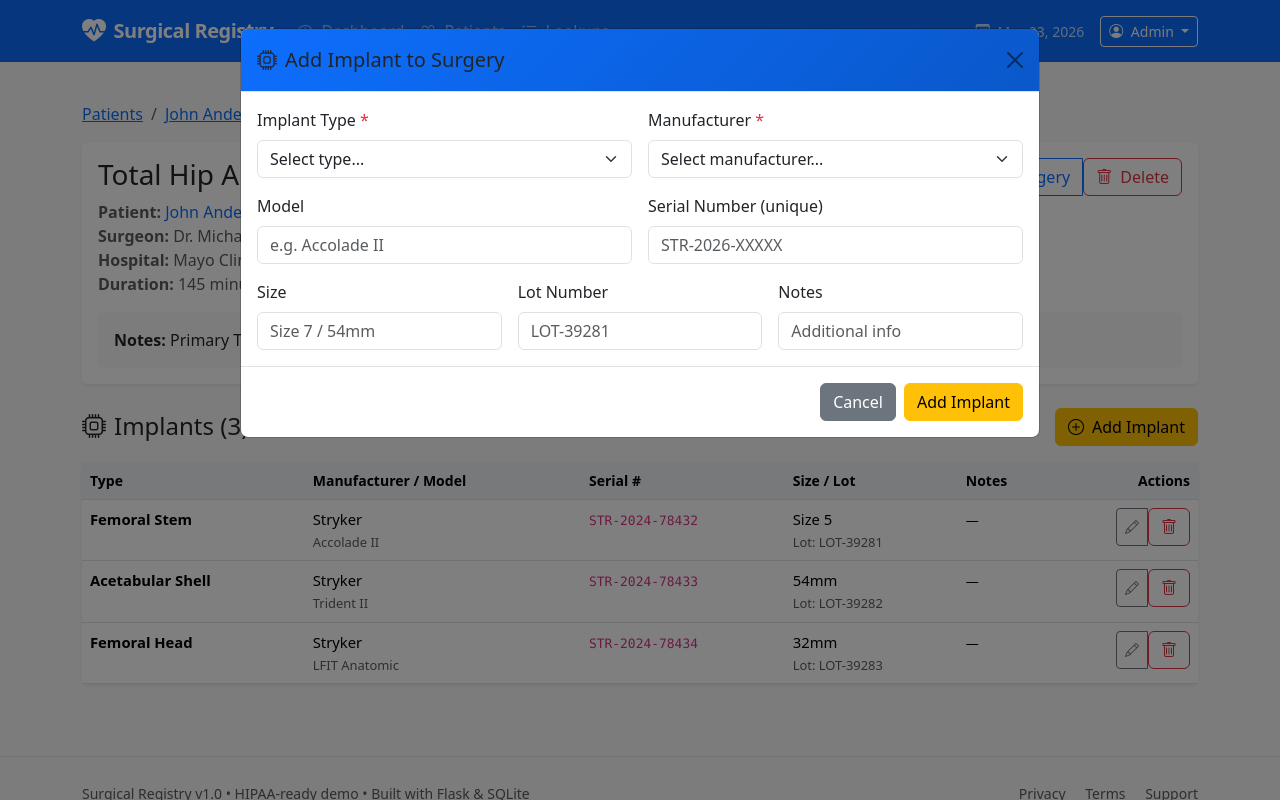
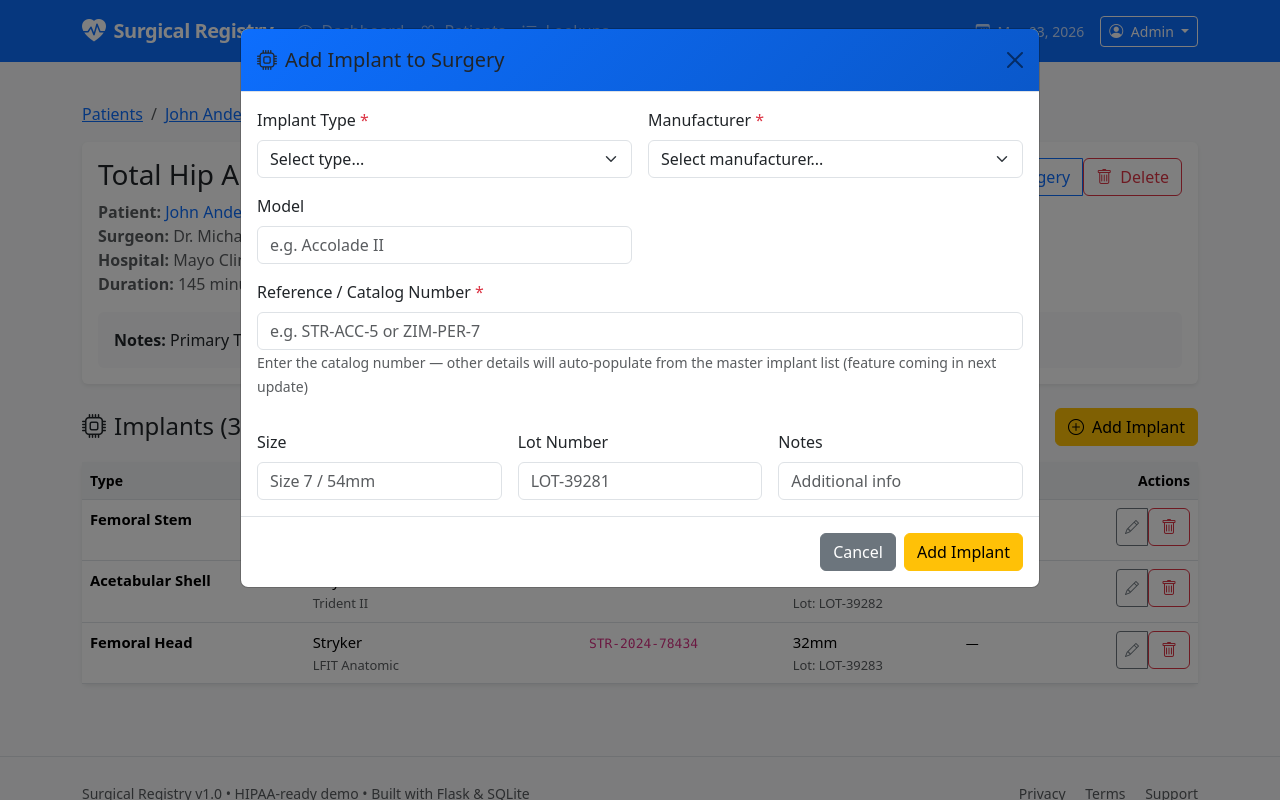
Before and after one commit to echo11dev/surgical-registry, a Flask app: page /surgeries/1 in a window 1280 px wide, after a click on "Add Implant". Run offline with Flask 3, Linux system fonts and the light colour scheme.

Commit message:
Add files via upload

```diff
--- a/app.py
+++ b/app.py
@@ -81,7 +81,12 @@ class Patient(db.Model):
     first_name = db.Column(db.String(50), nullable=False)
     last_name = db.Column(db.String(50), nullable=False)
     dob = db.Column(db.Date, nullable=False)
-    gender_id = db.Column(db.Integer, db.ForeignKey('genders.id'))
+    gender_id = db.Column(db.Integer, db.ForeignKey('genders.id'))  # kept as gender_id for compatibility, labeled as "Sex" in UI
+    sex = db.Column(db.String(10))  # 'Male' or 'Female' (simplified)
+    weight_kg = db.Column(db.Float)
+    height_cm = db.Column(db.Float)
+    race = db.Column(db.String(50))
+    ethnicity = db.Column(db.String(50))
     phone = db.Column(db.String(20))
     email = db.Column(db.String(100))
     address = db.Column(db.Text)
@@ -99,6 +104,12 @@ class Patient(db.Model):
         today = date.today()
         return today.year - self.dob.year - ((today.month, today.day) < (self.dob.month, self.dob.day))
 
+    @property
+    def bmi(self):
+        if self.weight_kg and self.height_cm and self.height_cm > 0:
+            return round(self.weight_kg / ((self.height_cm / 100) ** 2), 1)
+        return None
+
 class Surgery(db.Model):
     __tablename__ = 'surgeries'
     id = db.Column(db.Integer, primary_key=True)
@@ -110,6 +121,16 @@ class Surgery(db.Model):
     operating_room = db.Column(db.String(50))
     duration_minutes = db.Column(db.Integer)
     notes = db.Column(db.Text)
+
+    # New orthopedic-specific fields
+    joint = db.Column(db.String(10))           # 'Hip' or 'Knee'
+    side = db.Column(db.String(10))            # 'Left' or 'Right'
+    surgery_type = db.Column(db.String(20))    # 'Primary' or 'Revision'
+    revision_reason = db.Column(db.String(50)) # 'Aseptic' or 'Infected' (if revision)
+
+    # Elixhauser Comorbidity Index (van Walraven) - simplified score
+    elixhauser_score = db.Column(db.Integer, default=0)
+
     created_at = db.Column(db.DateTime, default=datetime.utcnow)
 
     implants = db.relationship('Implant', backref='surgery', cascade='all, delete-orphan', lazy=True)
@@ -121,7 +142,7 @@ class Implant(db.Model):
     implant_type_id = db.Column(db.Integer, db.ForeignKey('implant_types.id'))
     manufacturer_id = db.Column(db.Integer, db.ForeignKey('manufacturers.id'))
     model = db.Column(db.String(100))
-    serial_number = db.Column(db.String(100), unique=True)
+    reference_number = db.Column(db.String(100), unique=True)  # was serial_number
     size = db.Column(db.String(50))
     lot_number = db.Column(db.String(50))
     notes = db.Column(db.Text)
@@ -273,21 +294,21 @@ def seed_initial_data():
     # Sample Implants (updated for new simplified implant types)
     sample_implants = [
         # Surgery 1 - Hip (THA)
-        {'surgery_id': 1, 'implant_type_id': 3, 'manufacturer_id': 1, 'model': 'Accolade II', 'serial_number': 'STR-2024-78432', 'size': 'Size 5', 'lot_number': 'LOT-39281'},
-        {'surgery_id': 1, 'implant_type_id': 1, 'manufacturer_id': 1, 'model': 'Trident II', 'serial_number': 'STR-2024-78433', 'size': '54mm', 'lot_number': 'LOT-39282'},
-        {'surgery_id': 1, 'implant_type_id': 4, 'manufacturer_id': 1, 'model': 'LFIT Anatomic', 'serial_number': 'STR-2024-78434', 'size': '32mm', 'lot_number': 'LOT-39283'},
+        {'surgery_id': 1, 'implant_type_id': 3, 'manufacturer_id': 1, 'model': 'Accolade II', 'reference_number': 'STR-2024-78432', 'size': 'Size 5', 'lot_number': 'LOT-39281'},
+        {'surgery_id': 1, 'implant_type_id': 1, 'manufacturer_id': 1, 'model': 'Trident II', 'reference_number': 'STR-2024-78433', 'size': '54mm', 'lot_number': 'LOT-39282'},
+        {'surgery_id': 1, 'implant_type_id': 4, 'manufacturer_id': 1, 'model': 'LFIT Anatomic', 'reference_number': 'STR-2024-78434', 'size': '32mm', 'lot_number': 'LOT-39283'},
         # Surgery 2 - Knee (TKA)
-        {'surgery_id': 2, 'implant_type_id': 5, 'manufacturer_id': 2, 'model': 'Persona CR', 'serial_number': 'ZIM-2025-11234', 'size': 'Size 7', 'lot_number': 'LOT-55102'},
-        {'surgery_id': 2, 'implant_type_id': 6, 'manufacturer_id': 2, 'model': 'Persona Tibial', 'serial_number': 'ZIM-2025-11235', 'size': 'Size 7', 'lot_number': 'LOT-55103'},
-        {'surgery_id': 2, 'implant_type_id': 7, 'manufacturer_id': 2, 'model': 'Persona PS Insert', 'serial_number': 'ZIM-2025-11236', 'size': '10mm', 'lot_number': 'LOT-55104'},
+        {'surgery_id': 2, 'implant_type_id': 5, 'manufacturer_id': 2, 'model': 'Persona CR', 'reference_number': 'ZIM-2025-11234', 'size': 'Size 7', 'lot_number': 'LOT-55102'},
+        {'surgery_id': 2, 'implant_type_id': 6, 'manufacturer_id': 2, 'model': 'Persona Tibial', 'reference_number': 'ZIM-2025-11235', 'size': 'Size 7', 'lot_number': 'LOT-55103'},
+        {'surgery_id': 2, 'implant_type_id': 7, 'manufacturer_id': 2, 'model': 'Persona PS Insert', 'reference_number': 'ZIM-2025-11236', 'size': '10mm', 'lot_number': 'LOT-55104'},
         # Surgery 3 - Hip Revision
-        {'surgery_id': 3, 'implant_type_id': 1, 'manufacturer_id': 3, 'model': 'Pinnacle', 'serial_number': 'DPS-2024-99112', 'size': '54mm', 'lot_number': 'LOT-88321'},
-        {'surgery_id': 3, 'implant_type_id': 2, 'manufacturer_id': 3, 'model': 'Marathon', 'serial_number': 'DPS-2024-99113', 'size': '54mm', 'lot_number': 'LOT-88322'},
+        {'surgery_id': 3, 'implant_type_id': 1, 'manufacturer_id': 3, 'model': 'Pinnacle', 'reference_number': 'DPS-2024-99112', 'size': '54mm', 'lot_number': 'LOT-88321'},
+        {'surgery_id': 3, 'implant_type_id': 2, 'manufacturer_id': 3, 'model': 'Marathon', 'reference_number': 'DPS-2024-99113', 'size': '54mm', 'lot_number': 'LOT-88322'},
         # Surgery 4 - Knee
-        {'surgery_id': 4, 'implant_type_id': 5, 'manufacturer_id': 2, 'model': 'Persona CR', 'serial_number': 'ZIM-2024-33445', 'size': 'Size 6', 'lot_number': 'LOT-44719'},
-        {'surgery_id': 4, 'implant_type_id': 8, 'manufacturer_id': 2, 'model': 'Persona Patella', 'serial_number': 'ZIM-2024-33446', 'size': '32mm', 'lot_number': 'LOT-44720'},
+        {'surgery_id': 4, 'implant_type_id': 5, 'manufacturer_id': 2, 'model': 'Persona CR', 'reference_number': 'ZIM-2024-33445', 'size': 'Size 6', 'lot_number': 'LOT-44719'},
+        {'surgery_id': 4, 'implant_type_id': 8, 'manufacturer_id': 2, 'model': 'Persona Patella', 'reference_number': 'ZIM-2024-33446', 'size': '32mm', 'lot_number': 'LOT-44720'},
         # Surgery 5 - UKA
-        {'surgery_id': 5, 'implant_type_id': 5, 'manufacturer_id': 4, 'model': 'Oxford Partial', 'serial_number': 'SN-2025-22331', 'size': 'Size 3', 'lot_number': 'LOT-77890'},
+        {'surgery_id': 5, 'implant_type_id': 5, 'manufacturer_id': 4, 'model': 'Oxford Partial', 'reference_number': 'SN-2025-22331', 'size': 'Size 3', 'lot_number': 'LOT-77890'},
     ]
 
     for i_data in sample_implants:
@@ -576,7 +597,7 @@ def add_implant():
         implant_type_id = request.form.get('implant_type_id', type=int)
         manufacturer_id = request.form.get('manufacturer_id', type=int)
         model = request.form.get('model', '').strip() or None
-        serial_number = request.form.get('serial_number', '').strip() or None
+        reference_number = request.form.get('reference_number', '').strip() or None
         size = request.form.get('size', '').strip() or None
         lot_number = request.form.get('lot_number', '').strip() or None
         notes = request.form.get('notes', '').strip() or None
@@ -590,7 +611,7 @@ def add_implant():
             implant_type_id=implant_type_id,
             manufacturer_id=manufacturer_id,
             model=model,
-            serial_number=serial_number,
+            reference_number=reference_number,
             size=size,
             lot_number=lot_number,
             notes=notes
@@ -618,7 +639,7 @@ def edit_implant(implant_id):
         implant.implant_type_id = request.form.get('implant_type_id', type=int) or implant.implant_type_id
         implant.manufacturer_id = request.form.get('manufacturer_id', type=int) or implant.manufacturer_id
         implant.model = request.form.get('model', '').strip() or None
-        implant.serial_number = request.form.get('serial_number', '').strip() or None
+        implant.reference_number = request.form.get('reference_number', '').strip() or None
         implant.size = request.form.get('size', '').strip() or None
         implant.lot_number = request.form.get('lot_number', '').strip() or None
         implant.notes = request.form.get('notes', '').strip() or None
--- a/templates/surgery_detail.html
+++ b/templates/surgery_detail.html
@@ -81,7 +81,7 @@
                         {{ implant.manufacturer.name if implant.manufacturer else '—' }}<br>
                         <small class="text-muted">{{ implant.model or '—' }}</small>
                     </td>
-                    <td><code>{{ implant.serial_number or '—' }}</code></td>
+                    <td><code>{{ implant.reference_number or '—' }}</code></td>
                     <td>
                         {{ implant.size or '—' }}<br>
                         <small class="text-muted">Lot: {{ implant.lot_number or '—' }}</small>
@@ -149,9 +149,10 @@
                             <label class="form-label">Model</label>
                             <input type="text" name="model" class="form-control" placeholder="e.g. Accolade II">
                         </div>
-                        <div class="col-md-6">
-                            <label class="form-label">Serial Number (unique)</label>
-                            <input type="text" name="serial_number" class="form-control" placeholder="STR-2026-XXXXX">
+                        <div class="col-md-12 mb-3">
+                            <label class="form-label">Reference / Catalog Number <span class="text-danger">*</span></label>
+                            <input type="text" name="reference_number" class="form-control" placeholder="e.g. STR-ACC-5 or ZIM-PER-7" required>
+                            <small class="text-muted">Enter the catalog number — other details will auto-populate from the master implant list (feature coming in next update)</small>
                         </div>
                         <div class="col-md-4">
                             <label class="form-label">Size</label>
```
